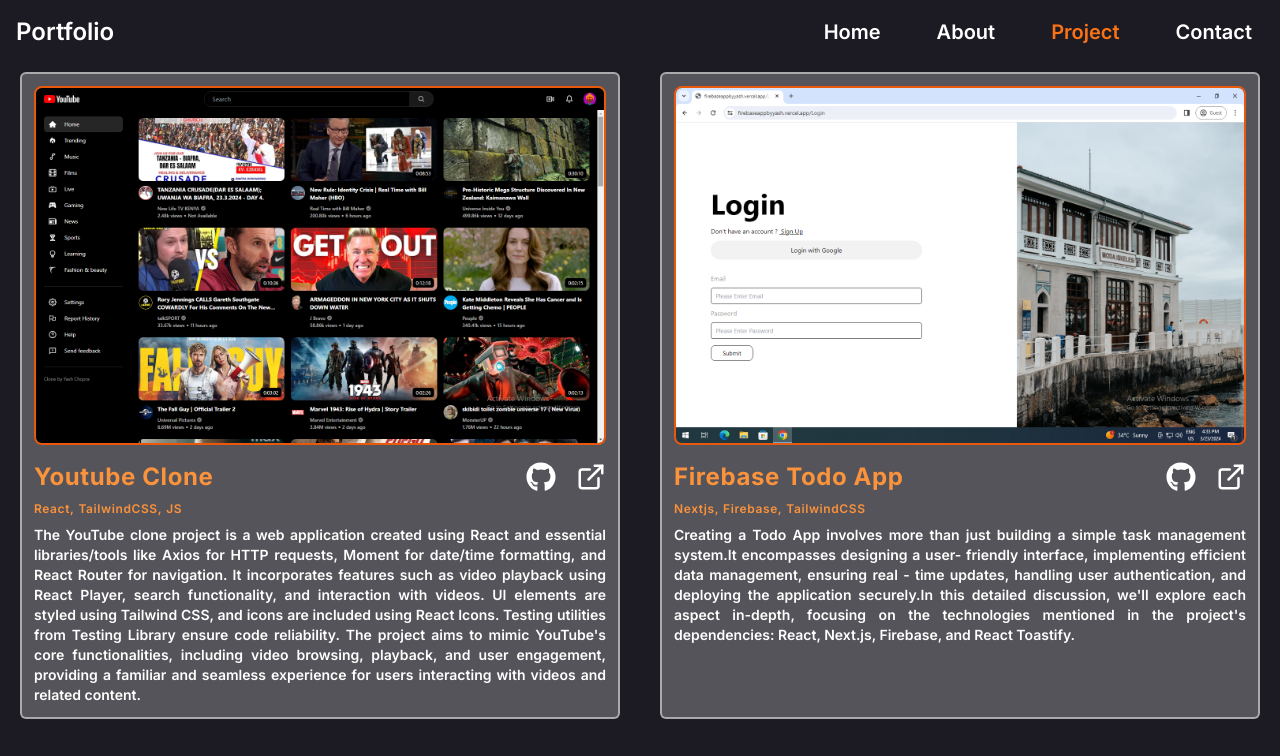
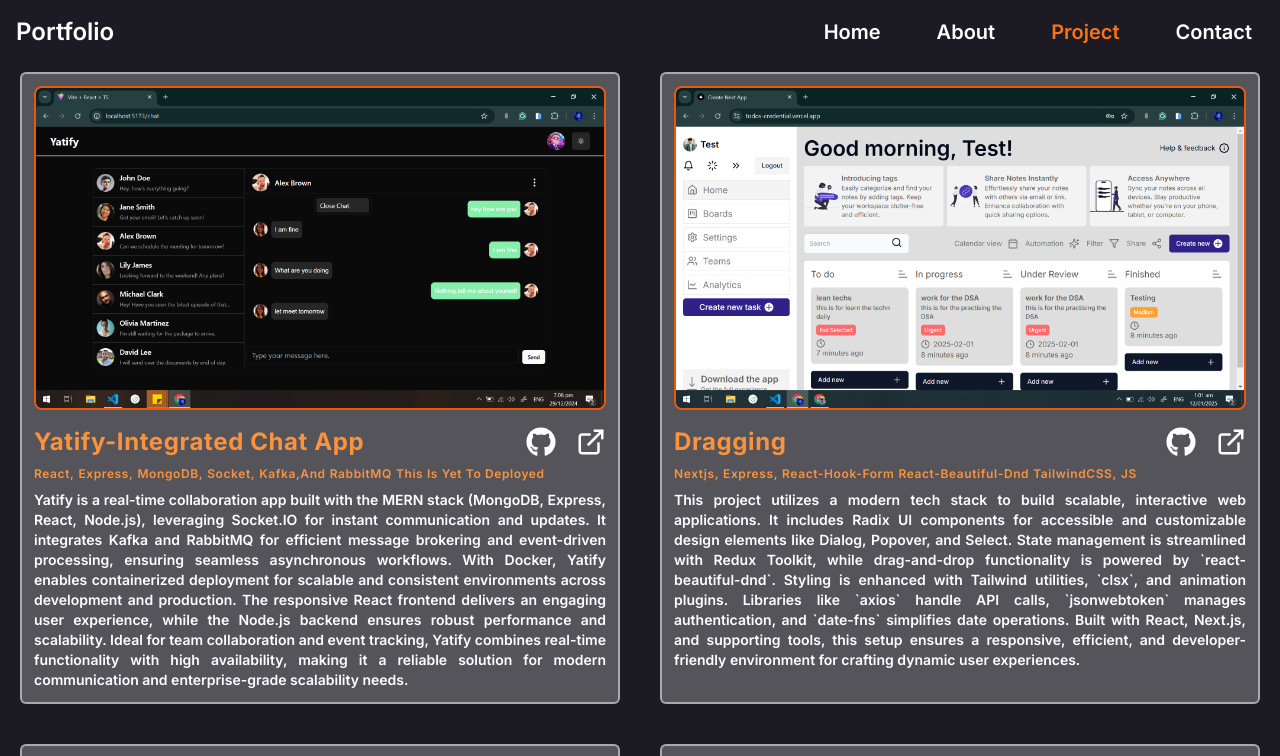
Before and after one commit to YashChopra25/PortFolio-YashChopra, a Next.js app: page /project in a window 1280 px wide. Shown: the top 756 px of the page. Built offline with nearby package versions, Linux system fonts and the light colour scheme.

Commit message:
updating the projects

```diff
--- a/src/app/_utilities/datafileds/Project.ts
+++ b/src/app/_utilities/datafileds/Project.ts
@@ -1,6 +1,8 @@
 import Youtube_Project from "@/../public/youtube_project.png"
 import Firebase_Project from "@/../public/firebase_project.png"
 import Blog_Project from "@/../public/blog_posting.png"
+import Dragging from "@/../public/Dragging.png"
+import Yatify_Project from "@/../public/Yatify_Project.png"
 import PortFolio_project from "@/../public/PortFolio_project.png"
 import { StaticImageData } from "next/image";
 interface TypeProject {
@@ -14,6 +16,30 @@
     description: string;
 }
 export const Total_Project: TypeProject[] = [
+    {
+        id: "45678sdhj",
+        Imgsrc: Yatify_Project,
+        Live_Project_url: "#",
+        Github_Project_url: "https://github.com/YashChopra25/yatify",
+        target: "Responsive layout, Channel page, Search for videos and channels, Get videos of different category.",
+        Title: "Yatify-Integrated Chat App",
+        Techniogy_used: [
+            "React,", "Express,", "MongoDB,", "socket,", "kafka,and", "RabbitMQ","              This is yet to deployed"
+        ],
+        description: "Yatify is a real-time collaboration app built with the MERN stack (MongoDB, Express, React, Node.js), leveraging Socket.IO for instant communication and updates. It integrates Kafka and RabbitMQ for efficient message brokering and event-driven processing, ensuring seamless asynchronous workflows. With Docker, Yatify enables containerized deployment for scalable and consistent environments across development and production. The responsive React frontend delivers an engaging user experience, while the Node.js backend ensures robust performance and scalability. Ideal for team collaboration and event tracking, Yatify combines real-time functionality with high availability, making it a reliable solution for modern communication and enterprise-grade scalability needs."
+    },
+    {
+        id: "yahkjds",
+        Imgsrc: Dragging,
+        Live_Project_url: "https://todos-credential.vercel.app/",
+        Github_Project_url: "https://github.com/YashChopra25/TodosCredential",
+        target: "Responsive layout, Channel page, Search for videos and channels, Get videos of different category.",
+        Title: "Dragging",
+        Techniogy_used: [
+            "Nextjs,", "Express,", "React-Hook-Form", "react-beautiful-dnd", "TailwindCSS,", "JS"
+        ],
+        description: "This project utilizes a modern tech stack to build scalable, interactive web applications. It includes Radix UI components for accessible and customizable design elements like Dialog, Popover, and Select. State management is streamlined with Redux Toolkit, while drag-and-drop functionality is powered by `react-beautiful-dnd`. Styling is enhanced with Tailwind utilities, `clsx`, and animation plugins. Libraries like `axios` handle API calls, `jsonwebtoken` manages authentication, and `date-fns` simplifies date operations. Built with React, Next.js, and supporting tools, this setup ensures a responsive, efficient, and developer-friendly environment for crafting dynamic user experiences."
+    },
     {
         id: "1",
         Imgsrc: Youtube_Project,
```
Also changed, not shown: public/Dragging.png (added), public/Yatify_Project.png (added).
